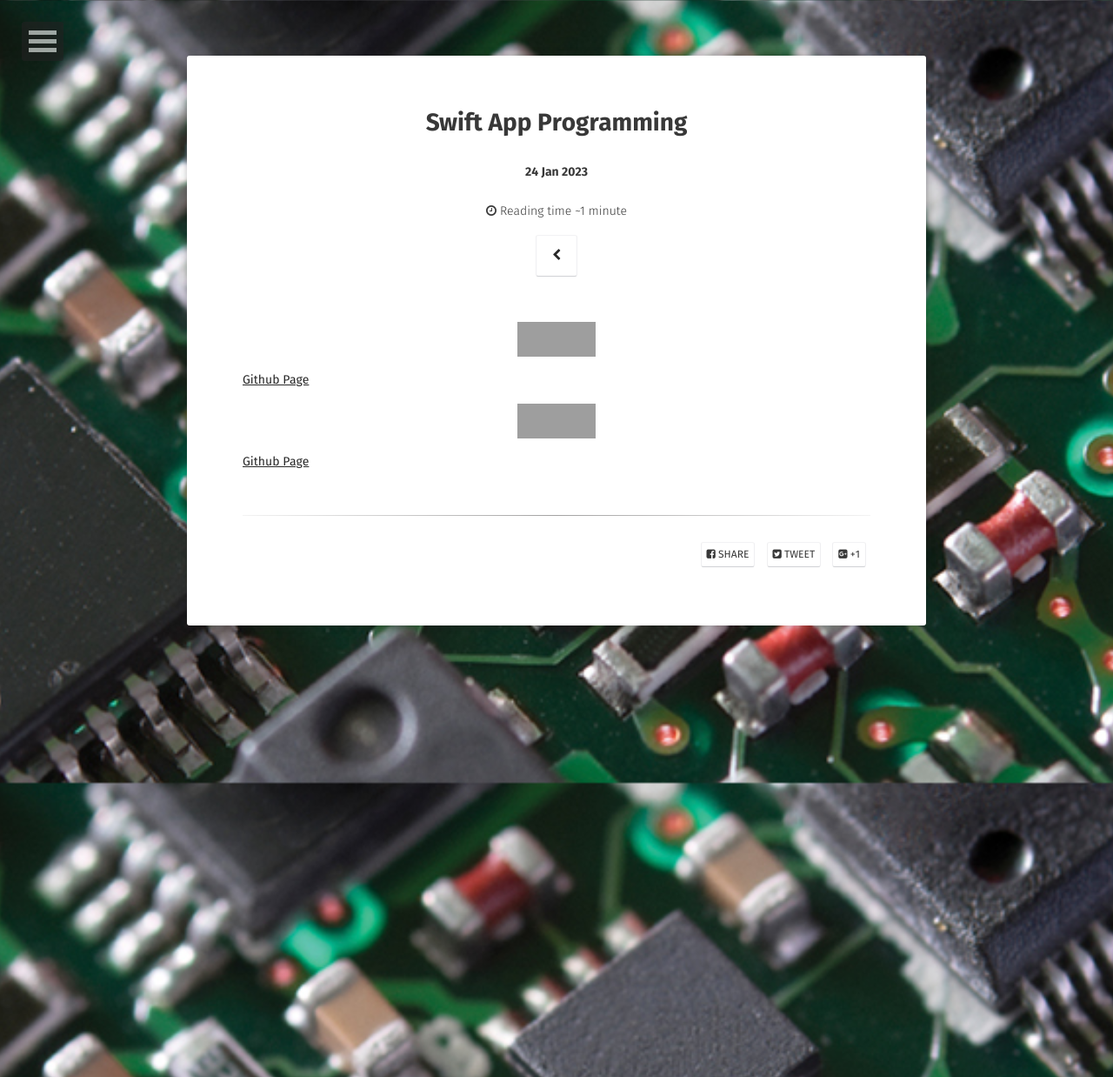
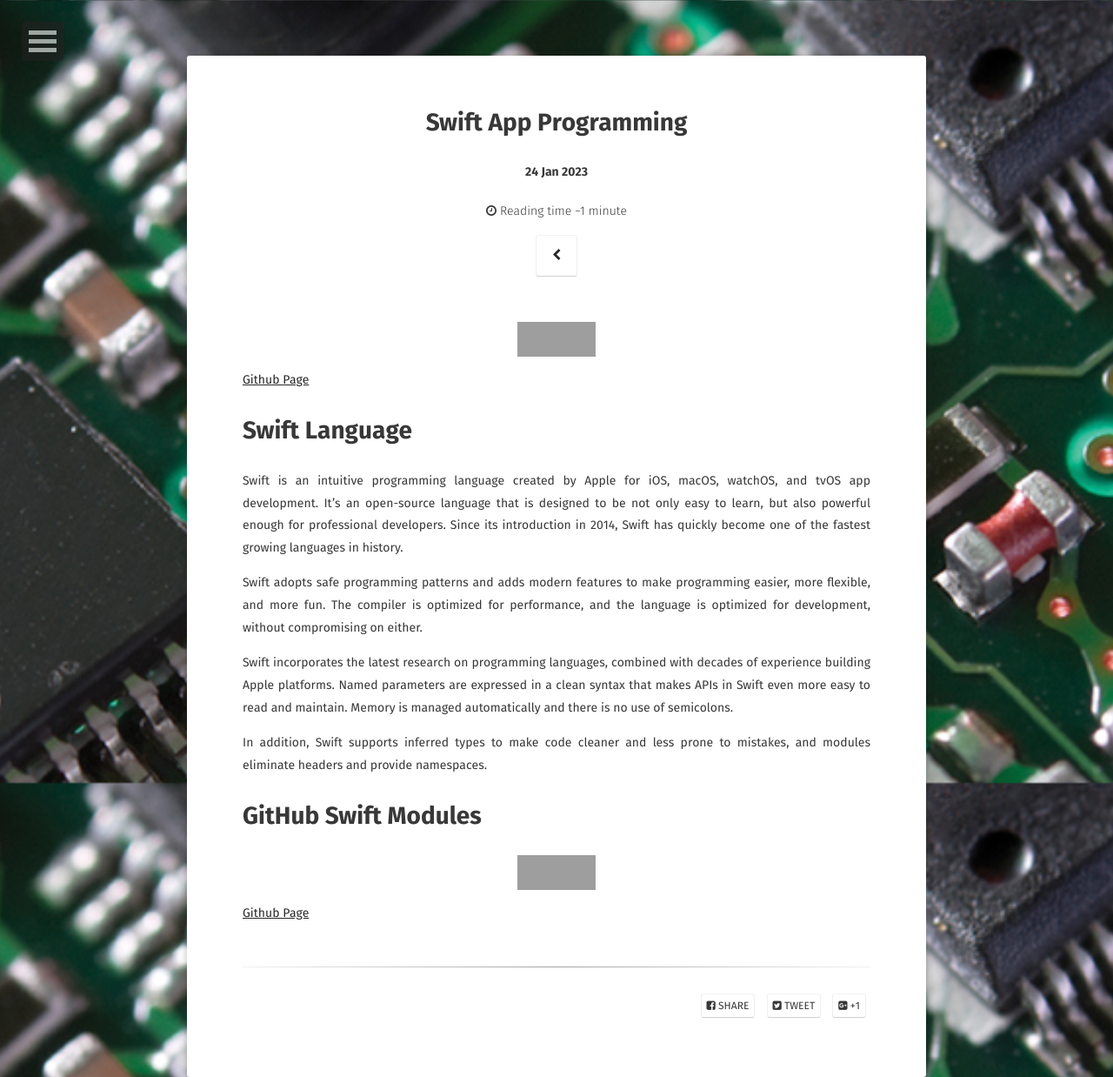
Before and after one commit to Markay12/MarkInfo-Projects, a Jekyll site: the page built from _posts/2023-01-24-swiftprogramming.md, in a window 1280 px wide. Shown: the whole page at 87% size. Built offline with Jekyll 4.4.1, drawn with Linux system fonts in a browser that asks for light colours; some web fonts are replaced; grey boxes are pictures that could not be loaded.

Commit message:
Init swift explanations

```diff
--- a/_posts/2023-01-24-swiftprogramming.md
+++ b/_posts/2023-01-24-swiftprogramming.md
@@ -15,6 +15,19 @@ comments: false
 [Github Page](github.com/Markay12/SwiftProgramming-Introduction)
 
 
+# Swift Language
+
+Swift is an intuitive programming language created by Apple for iOS, macOS, watchOS, and tvOS app development. It's an open-source language that is designed to be not only easy to learn, but also powerful enough for professional developers. Since its introduction in 2014, Swift has quickly become one of the fastest growing languages in history.
+
+Swift adopts safe programming patterns and adds modern features to make programming easier, more flexible, and more fun. The compiler is optimized for performance, and the language is optimized for development, without compromising on either.
+
+Swift incorporates the latest research on programming languages, combined with decades of experience building Apple platforms. Named parameters are expressed in a clean syntax that makes APIs in Swift even more easy to read and maintain. Memory is managed automatically and there is no use of semicolons.
+
+In addition, Swift supports inferred types to make code cleaner and less prone to mistakes, and modules eliminate headers and provide namespaces.
+
+
+# GitHub Swift Modules
+
 
 
 
```
